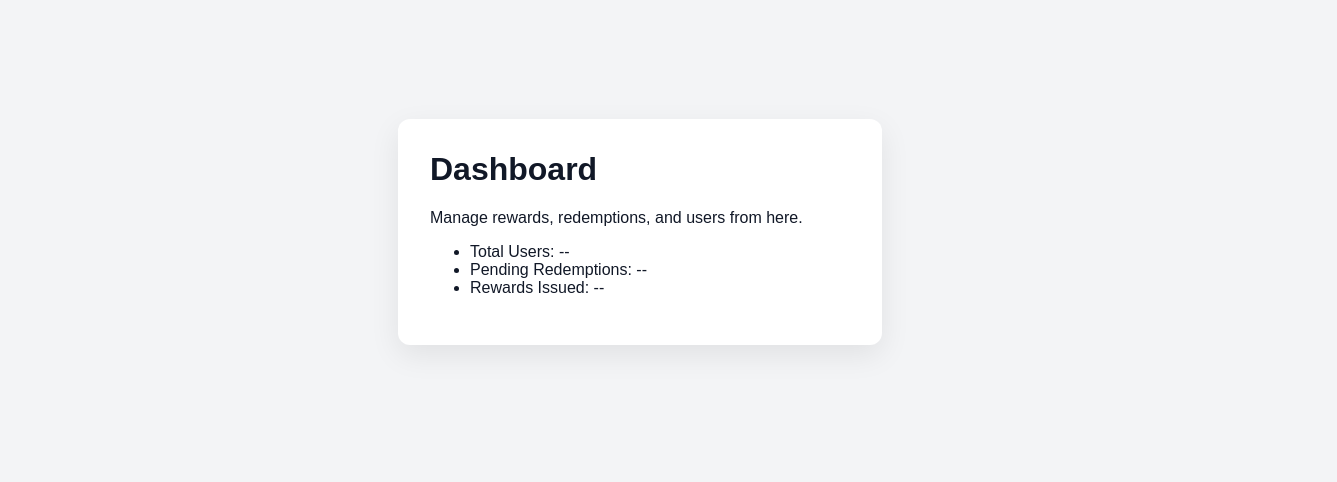
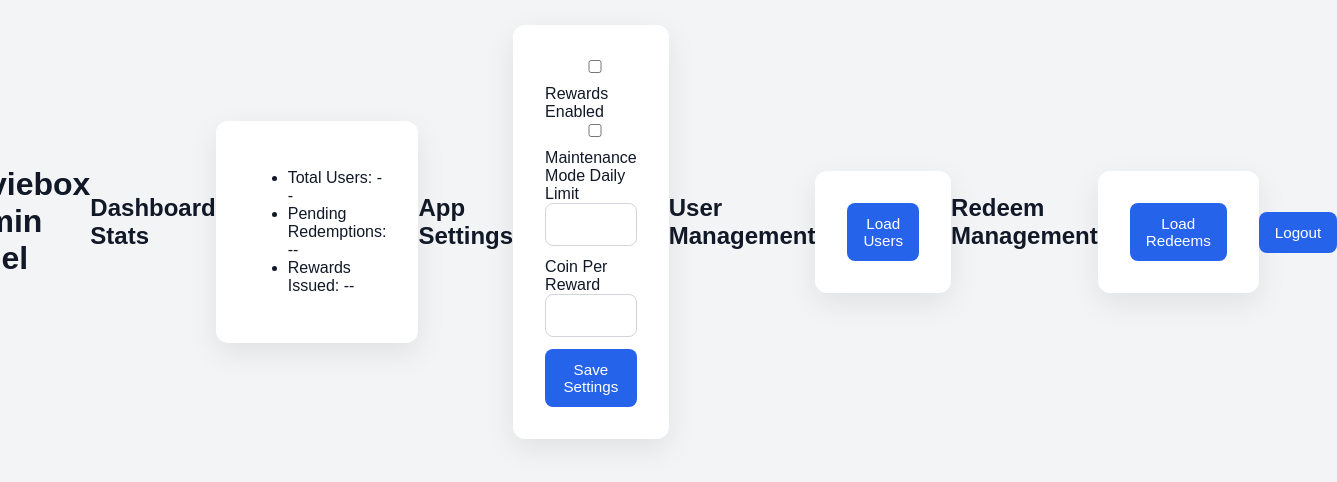
Before and after one commit to Moviebox-ai/moviebox-firebase-backend, a plain HTML site: page admin-panel/dashboard.html in a window 1280 px wide. Shown: the part 168-650 px from the top of the page, 1337 px wide, since content can reach past the window. Drawn offline with Linux system fonts and the light colour scheme.

Commit message:
Update admin dashboard layout and button handlers

```diff
--- a/admin-panel/dashboard.html
+++ b/admin-panel/dashboard.html
@@ -3,17 +3,42 @@
 <head>
   <meta charset="UTF-8" />
   <meta name="viewport" content="width=device-width, initial-scale=1.0" />
-  <title>MovieBox Admin Dashboard</title>
+  <title>Moviebox Admin Dashboard</title>
   <link rel="stylesheet" href="./css/style.css" />
 </head>
 <body>
-  <main class="container">
-    <h1>Dashboard</h1>
-    <p>Manage rewards, redemptions, and users from here.</p>
-    <section id="stats"></section>
-  </main>
+  <h1>Moviebox Admin Panel</h1>
 
-  <script type="module" src="./js/firebase-config.js"></script>
+  <h2>Dashboard Stats</h2>
+  <div class="card">
+    <div id="stats"></div>
+  </div>
+
+  <h2>App Settings</h2>
+  <div class="card">
+    <label><input type="checkbox" id="rewardsEnabled" /> Rewards Enabled</label>
+    <label><input type="checkbox" id="maintenanceMode" /> Maintenance Mode</label>
+    <label for="dailyLimit">Daily Limit</label>
+    <input type="number" id="dailyLimit" />
+    <label for="coinPerReward">Coin Per Reward</label>
+    <input type="number" id="coinPerReward" />
+    <button onclick="saveSettings()">Save Settings</button>
+  </div>
+
+  <h2>User Management</h2>
+  <div class="card">
+    <button onclick="loadUsers()">Load Users</button>
+    <div id="userList"></div>
+  </div>
+
+  <h2>Redeem Management</h2>
+  <div class="card">
+    <button onclick="loadRedeems()">Load Redeems</button>
+    <div id="redeemList"></div>
+  </div>
+
+  <button onclick="logout()">Logout</button>
+
   <script type="module" src="./js/dashboard.js"></script>
 </body>
 </html>
--- a/admin-panel/js/dashboard.js
+++ b/admin-panel/js/dashboard.js
@@ -1,4 +1,6 @@
 const stats = document.getElementById('stats');
+const userList = document.getElementById('userList');
+const redeemList = document.getElementById('redeemList');
 
 if (stats) {
   stats.innerHTML = `
@@ -9,3 +11,45 @@
     </ul>
   `;
 }
+
+window.saveSettings = function saveSettings() {
+  const rewardsEnabled = document.getElementById('rewardsEnabled')?.checked ?? false;
+  const maintenanceMode = document.getElementById('maintenanceMode')?.checked ?? false;
+  const dailyLimit = Number(document.getElementById('dailyLimit')?.value ?? 0);
+  const coinPerReward = Number(document.getElementById('coinPerReward')?.value ?? 0);
+
+  console.log('Settings saved (local preview):', {
+    rewardsEnabled,
+    maintenanceMode,
+    dailyLimit,
+    coinPerReward,
+  });
+};
+
+window.loadUsers = function loadUsers() {
+  if (!userList) {
+    return;
+  }
+
+  userList.innerHTML = `
+    <ul>
+      <li>No users loaded yet.</li>
+    </ul>
+  `;
+};
+
+window.loadRedeems = function loadRedeems() {
+  if (!redeemList) {
+    return;
+  }
+
+  redeemList.innerHTML = `
+    <ul>
+      <li>No redeems loaded yet.</li>
+    </ul>
+  `;
+};
+
+window.logout = function logout() {
+  window.location.href = './index.html';
+};
```
